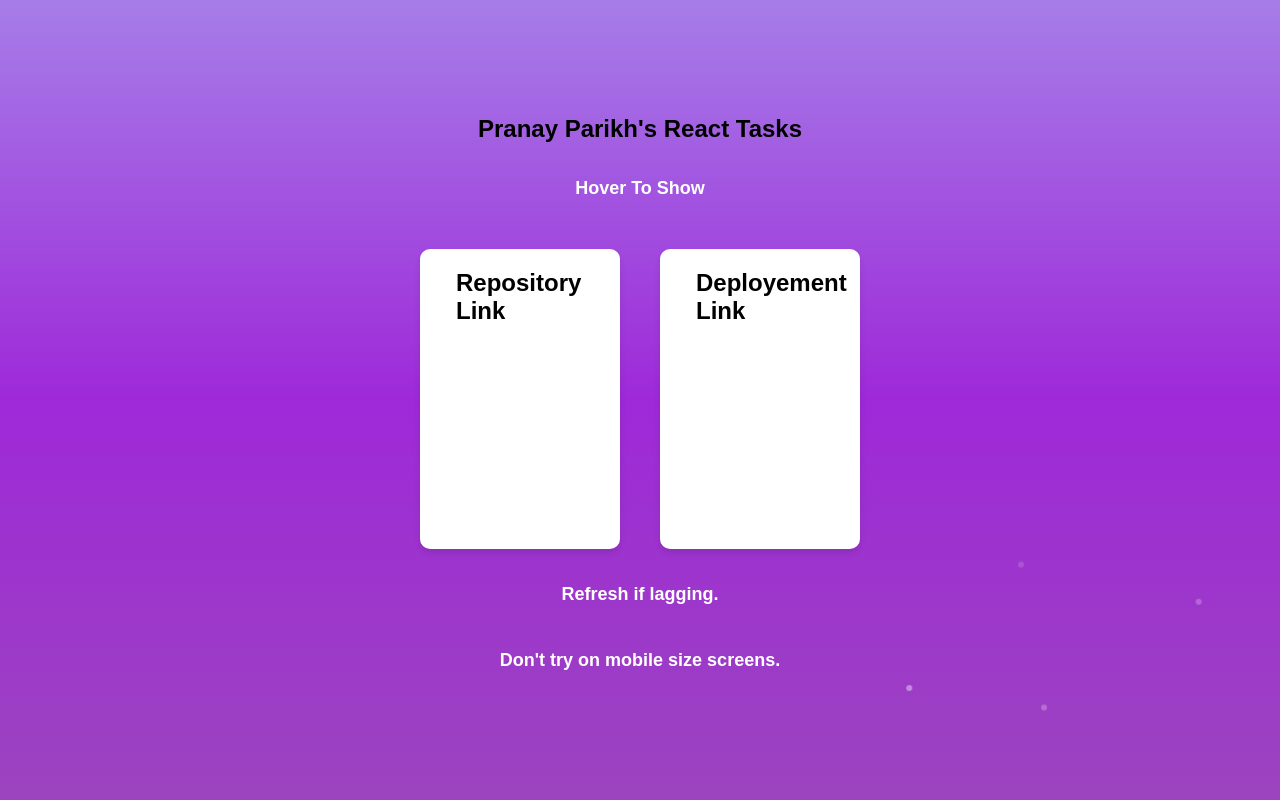
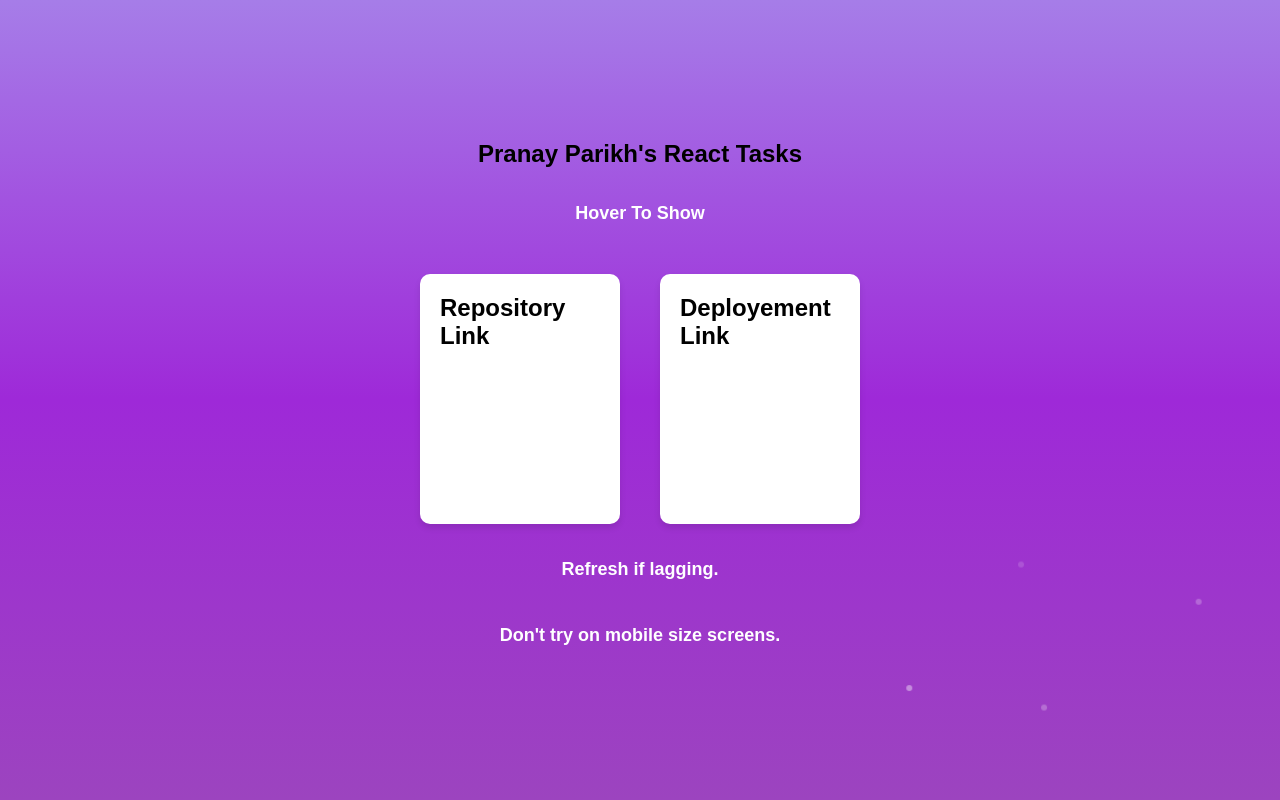
Before and after one commit to arey-pranay/Ethnus_React, a plain HTML site: page index.html in a window 1280 px wide. Shown: the top 800 px of the page. Drawn offline with Linux system fonts and the light colour scheme.

Commit message:
Update index.html

```diff
--- a/index.html
+++ b/index.html
@@ -16,7 +16,7 @@
       }
 
       .techname {
-        margin-left: 10%;
+        margin-left: 0%;
       }
 
       .page-title {
@@ -37,7 +37,7 @@
       }
 
       .card {
-        height: 300px;
+        height: 250px;
         width: 200px;
         /* max-height: max-content;
         max-width: max-content; */
```
